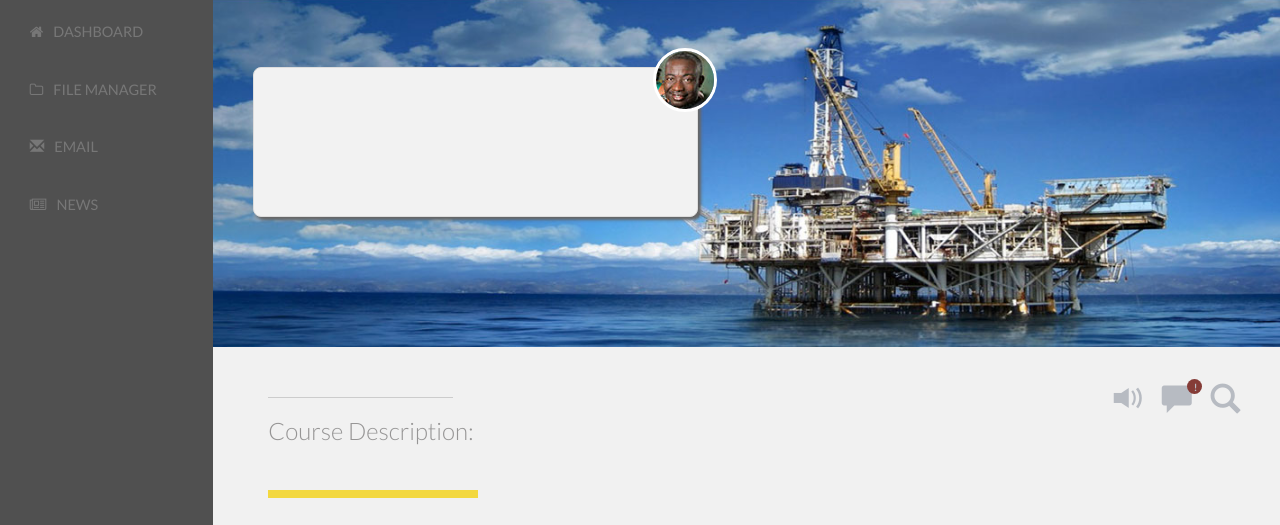
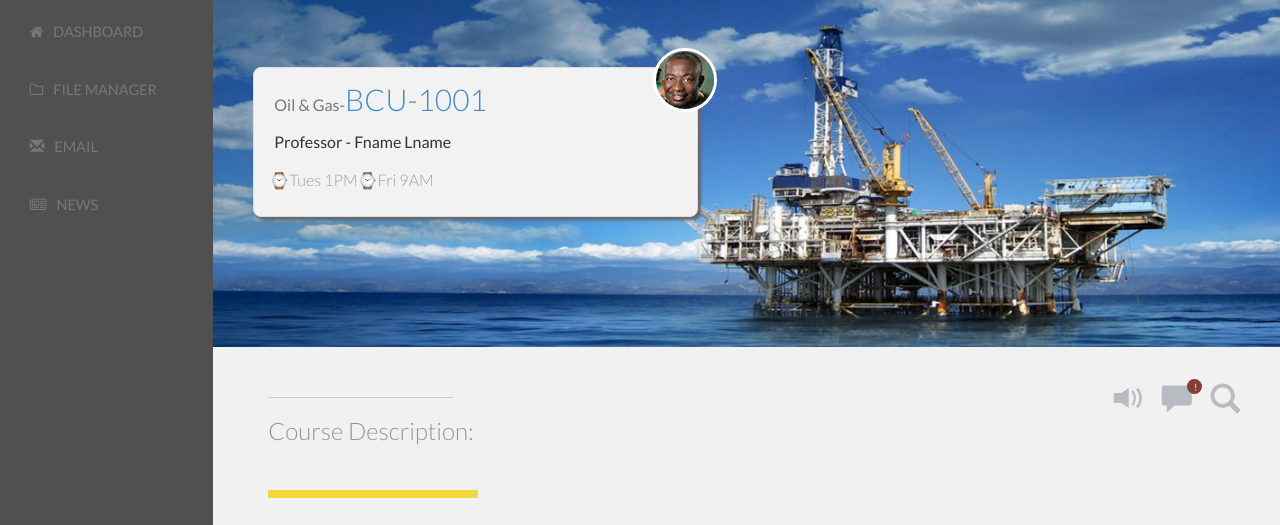
Before and after one commit to viktoriia2002/v_tyshchuk_HW1_using_SASS, a plain HTML site: page index.html in a window 1280 px wide. Shown: the part 113-638 px from the top of the page. Drawn offline with nearby package versions, Linux system fonts and the light colour scheme.

Commit message:
Adding inner html

```diff
--- a/index.html
+++ b/index.html
@@ -84,9 +84,11 @@
               <!-- REPLACE THIS CONTENT WITH DATA PULLED IN FROM classData.js -->
 
               <p class="text-muted"><span class="text-primary"></span></p>
-              <p></p>
+              <p class="professor"></p>
               <!-- class times go here -->
-              <ul class="list-inline"></ul>
+              <ul class="list-inline">
+
+              </ul>
 
               <!-- END DYNAMIC DATA -->
             </div>
--- /dev/null
+++ b/js/main.js
@@ -0,0 +1,32 @@
+(()=>{
+
+//make an AJAX request using Fetch API
+fetch('./data/classData.json')
+  .then(res => res.json())
+  .then(data =>{
+
+       debugger;
+
+    console.log(data);
+
+    handleClassData(data);
+
+  })
+    function handleClassData (data) {
+       let courseName = document.querySelector('.profPanelText .text-muted'),
+       profName = document.querySelector('.profPanelText .professor'),
+       classTime = document.querySelector('.profPanelText .list-inline');
+
+       courseName.innerHTML = data.coursename + "-" + '<span class="text-primary">' + data.coursecode + "</span>";
+       profName.innerHTML = "Professor - " + data.profname;
+       classTime.innerHTML =  "\u231A" + data.classtime[0] + "\u231A" + data.classtime[1]
+
+        }
+
+
+
+//.catch((err) =>{
+//console.log(err);
+//})
+
+})();
```
